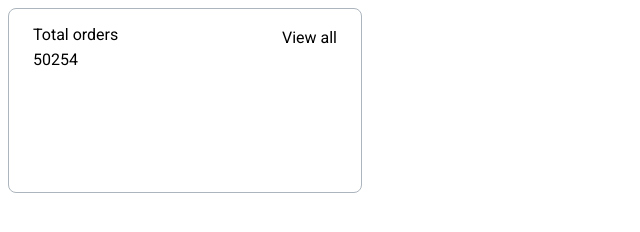
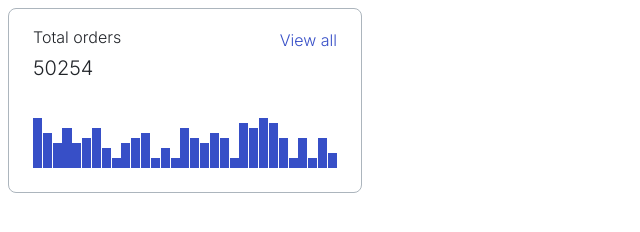
Before and after one commit to js-tasks-ru/htmlcss-20220616_zero713, a website: page 04-lection2/01-histogram/index.html in a window 1280 px wide. Shown: the whole page, without its empty margins (0-640 px from the left). Drawn offline with Linux system fonts and the light colour scheme.

Commit message:
add solution task5

```diff
--- a/04-lection2/01-histogram/histogram.css
+++ b/04-lection2/01-histogram/histogram.css
@@ -1,136 +1,56 @@
 .histogram {
     box-sizing: border-box;
+    max-width: 354px;
+    height: 185px;
     display: flex;
     flex-direction: column;
+    justify-content: space-between;
     border: 1px var(--grey-3) solid;
-    max-width: 354px;
     border-radius: 8px;
     padding: 16px 24px 24px 24px;
-    height: 185px;
 }
+.histogram__font-family {
+    font-family: 'Inter', sans-serif;
+    font-weight: 400;
+    color: var(--black);
+    line-height: 24px;
+    font-size: 16px;
+}
+.histogram__margins {
+    margin: 0px;
+}
+
 .histogram__top-part {
     display: flex;
     justify-content: space-between;
-    height: 70%;
 }
-
 .histogram__link {
     margin-top: 3px;
-}
-
-.histogram__margins {
-    margin: 0px;
+    color: var(--blue);
 }
 .histogram__information {
     display: flex;
     flex-direction: column;
     gap: 6px;
 }
+.histogram__numerical-information {
+    font-size: 20px;
+    line-height: 26px;
+}
+
 
 .histogram__bottom-part {
-    height: 30%;
+    height: 50px;
 }
 .histogram__chart {
+    height: 100%;
+    width: auto;
     display: flex;
     gap: 0.8px;
-    align-items:flex-end;
-    width: auto;
-    height: 100%;
+    align-items: flex-end;
+    justify-content: stretch;
 }
-
 .histogram__column {
-    flex: 1 1 100%;
+    flex: 1 0 auto;
+    background-color: var(--blue);
 }
-
-.histogram__column_column1 {
-    height: 56%;
-}
-
-.histogram__column_column2 {
-    height: 56%;
-}
-
-.histogram__column_column3 {
-    height: 59%;
-}
-.histogram__column_column4 {
-    height: 67%;
-}
-.histogram__column_column5 {
-    height: 70%;
-}
-.histogram__column_column6 {
-    height: 70%;
-}
-.histogram__column_column7 {
-    height: 67%;
-}
-.histogram__column_column8 {
-    height: 76%;
-}
-.histogram__column_column9 {
-    height: 70%;
-}
-.histogram__column_column10 {
-    height: 70%;
-}
-.histogram__column_column11 {
-    height: 71%;
-}
-.histogram__column_column12 {
-    height: 76%;
-}
-.histogram__column_column13 {
-    height: 79%;
-}
-.histogram__column_column14 {
-    height: 82%;
-}
-.histogram__column_column15 {
-    height: 82%;
-}
-.histogram__column_column16 {
-    height: 84%;
-}
-.histogram__column_column17 {
-    height: 87%;
-}
-.histogram__column_column18 {
-    height: 89%;
-}
-.histogram__column_column19 {
-    height: 95%;
-}
-.histogram__column_column20 {
-    height: 95%;
-}
-.histogram__column_column21 {
-    height: 99%;
-}
-.histogram__column_column22 {
-    height: 100%;
-}
-.histogram__column_column23 {
-    height: 100%;
-}
-.histogram__column_column24 {
-    height: 100%;
-}
-.histogram__column_column25 {
-    height: 100%;
-}
-.histogram__column_column26 {
-    height: 95%;
-}
-.histogram__column_column27 {
-    height: 93%;
-}
-.histogram__column_column28 {
-    height: 90%;
-}
-.histogram__column_column29 {
-    height: 89%;
-}
-.histogram__column_column30 {
-    height: 90%;
-}
--- a/04-lection2/01-histogram/index.html
+++ b/04-lection2/01-histogram/index.html
@@ -9,46 +9,44 @@
         <div class="histogram">
             <div class="histogram__top-part">
                 <div class="histogram__information">
-                    <p class="histogram__caption histogram__margins">Total orders</p>
-                    <p class="histogram__numerical-information histogram__margins">50254</p>
+                    <p class="histogram__caption histogram__margins histogram__font-family">Total orders</p>
+                    <p class="histogram__numerical-information histogram__margins histogram__font-family">50254</p>
                 </div>
-                <div class="histogram__link"><a>View all</a></div>
+                <a class="histogram__link histogram__font-family">View all</a>
             </div>
             <div class="histogram__bottom-part">
                 <div class="histogram__chart">
-                    <img class="histogram__column histogram__column_column1" src="C:\Users\User\Downloads\Rectangle 18.png" alt="">
-                    <img class="histogram__column histogram__column_column2" src="C:\Users\User\Downloads\Rectangle 19.png" alt="">
-                    <img class="histogram__column histogram__column_column3" src="C:\Users\User\Downloads\Rectangle 19.png" alt="">
-                    <img class="histogram__column histogram__column_column4" src="C:\Users\User\Downloads\Rectangle 19.png" alt="">
-                    <img class="histogram__column histogram__column_column5" src="C:\Users\User\Downloads\Rectangle 19.png" alt="">
-                    <img class="histogram__column histogram__column_column6" src="C:\Users\User\Downloads\Rectangle 19.png" alt="">
-                    <img class="histogram__column histogram__column_column7" src="C:\Users\User\Downloads\Rectangle 19.png" alt="">
-                    <img class="histogram__column histogram__column_column8" src="C:\Users\User\Downloads\Rectangle 19.png" alt="">
-                    <img class="histogram__column histogram__column_column9" src="C:\Users\User\Downloads\Rectangle 19.png" alt="">
-                    <img class="histogram__column histogram__column_column10" src="C:\Users\User\Downloads\Rectangle 19.png" alt="">
-                    <img class="histogram__column histogram__column_column11" src="C:\Users\User\Downloads\Rectangle 19.png" alt="">
-                    <img class="histogram__column histogram__column_column12" src="C:\Users\User\Downloads\Rectangle 19.png" alt="">
-                    <img class="histogram__column histogram__column_column13" src="C:\Users\User\Downloads\Rectangle 19.png" alt="">
-                    <img class="histogram__column histogram__column_column14" src="C:\Users\User\Downloads\Rectangle 19.png" alt="">
-                    <img class="histogram__column histogram__column_column15" src="C:\Users\User\Downloads\Rectangle 19.png" alt="">
-                    <img class="histogram__column histogram__column_column16" src="C:\Users\User\Downloads\Rectangle 19.png" alt="">
-                    <img class="histogram__column histogram__column_column17" src="C:\Users\User\Downloads\Rectangle 19.png" alt="">
-                    <img class="histogram__column histogram__column_column18" src="C:\Users\User\Downloads\Rectangle 19.png" alt="">
-                    <img class="histogram__column histogram__column_column19" src="C:\Users\User\Downloads\Rectangle 19.png" alt="">
-                    <img class="histogram__column histogram__column_column20" src="C:\Users\User\Downloads\Rectangle 19.png" alt="">
-                    <img class="histogram__column histogram__column_column21" src="C:\Users\User\Downloads\Rectangle 19.png" alt="">
-                    <img class="histogram__column histogram__column_column22" src="C:\Users\User\Downloads\Rectangle 19.png" alt="">
-                    <img class="histogram__column histogram__column_column23" src="C:\Users\User\Downloads\Rectangle 19.png" alt="">
-                    <img class="histogram__column histogram__column_column24" src="C:\Users\User\Downloads\Rectangle 19.png" alt="">
-                    <img class="histogram__column histogram__column_column25" src="C:\Users\User\Downloads\Rectangle 19.png" alt="">
-                    <img class="histogram__column histogram__column_column26" src="C:\Users\User\Downloads\Rectangle 19.png" alt="">
-                    <img class="histogram__column histogram__column_column27" src="C:\Users\User\Downloads\Rectangle 19.png" alt="">
-                    <img class="histogram__column histogram__column_column28" src="C:\Users\User\Downloads\Rectangle 19.png" alt="">
-                    <img class="histogram__column histogram__column_column29" src="C:\Users\User\Downloads\Rectangle 19.png" alt="">
-                    <img class="histogram__column histogram__column_column30" src="C:\Users\User\Downloads\Rectangle 19.png" alt="">
-
-
-
+                    <div style="height:100%"class="histogram__column"></div>
+                    <div style="height:70%"class="histogram__column"></div>
+                    <div style="height:50%"class="histogram__column"></div>
+                    <div style="height:80%"class="histogram__column"></div>
+                    <div style="height:50%"class="histogram__column"></div>
+                    <div style="height:60%"class="histogram__column"></div>
+                    <div style="height:80%"class="histogram__column"></div>
+                    <div style="height:40%"class="histogram__column"></div>
+                    <div style="height:20%"class="histogram__column"></div>
+                    <div style="height:50%"class="histogram__column"></div>
+                    <div style="height:60%"class="histogram__column"></div>
+                    <div style="height:70%"class="histogram__column"></div>
+                    <div style="height:20%"class="histogram__column"></div>
+                    <div style="height:40%"class="histogram__column"></div>
+                    <div style="height:20%"class="histogram__column"></div>
+                    <div style="height:80%"class="histogram__column"></div>
+                    <div style="height:60%"class="histogram__column"></div>
+                    <div style="height:50%"class="histogram__column"></div>
+                    <div style="height:70%"class="histogram__column"></div>
+                    <div style="height:60%"class="histogram__column"></div>
+                    <div style="height:20%"class="histogram__column"></div>
+                    <div style="height:90%"class="histogram__column"></div>
+                    <div style="height:80%"class="histogram__column"></div>
+                    <div style="height:100%"class="histogram__column"></div>
+                    <div style="height:90%"class="histogram__column"></div>
+                    <div style="height:60%"class="histogram__column"></div>
+                    <div style="height:20%"class="histogram__column"></div>
+                    <div style="height:60%"class="histogram__column"></div>
+                    <div style="height:20%"class="histogram__column"></div>
+                    <div style="height:60%"class="histogram__column"></div>
+                    <div style="height:30%"class="histogram__column"></div>
                 </div>
             </div>
         </div>
```
